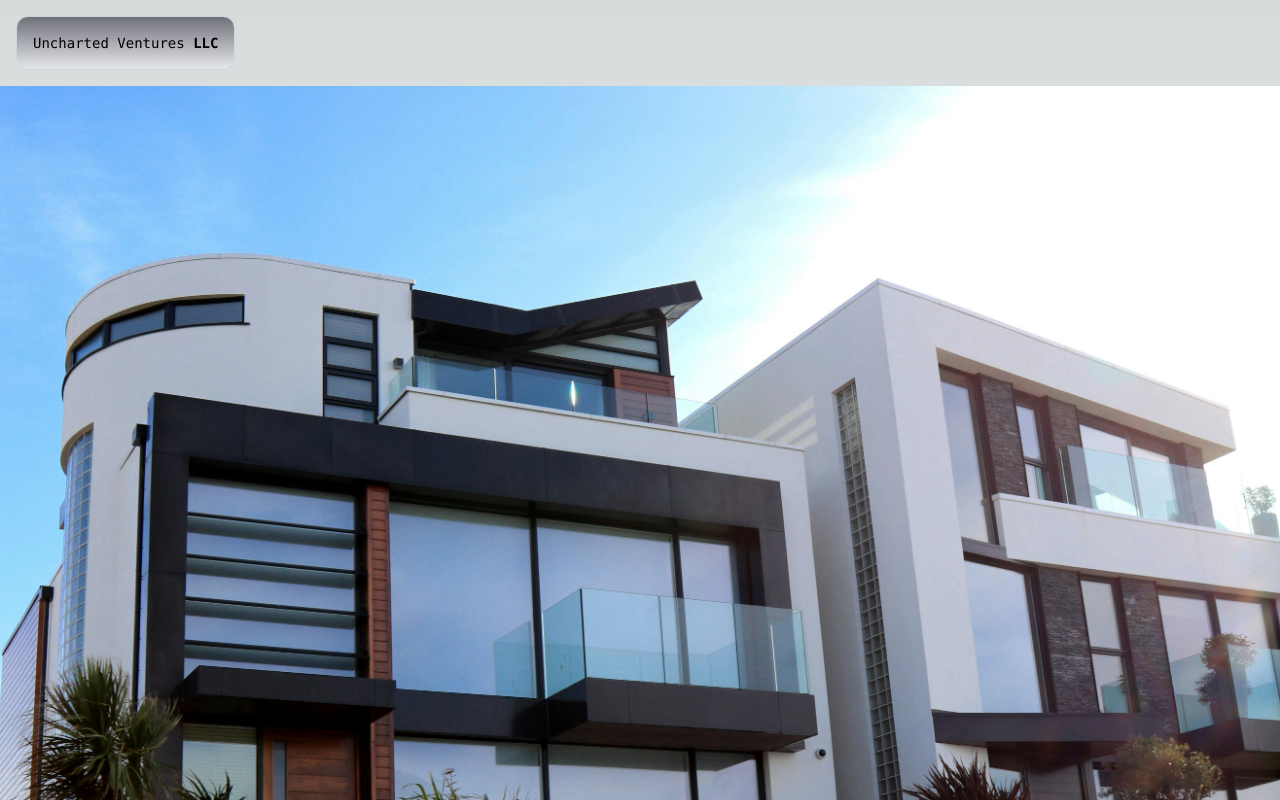
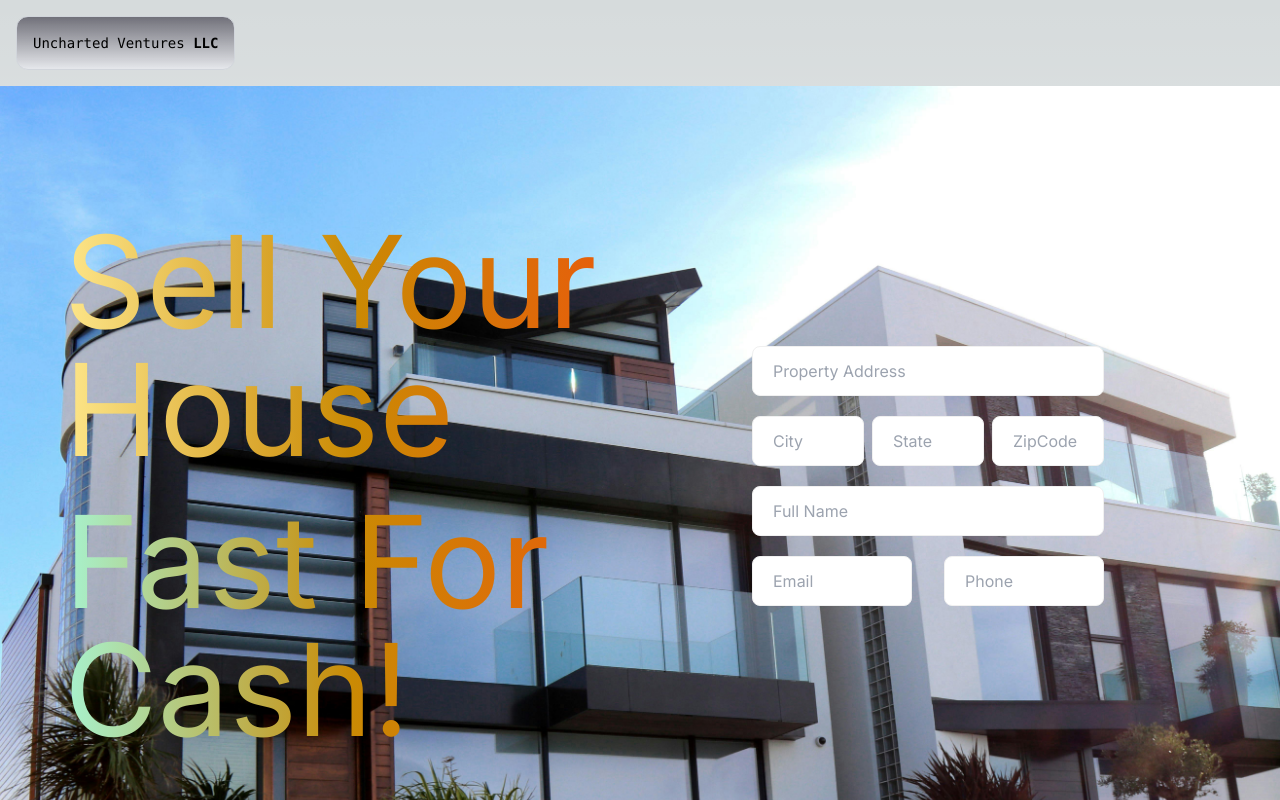
Before and after one commit to ainoyatov/uncharted-ventures, a Next.js app: page / in a window 1280 px wide. Shown: the top 800 px of the page. Built offline with nearby package versions, Linux system fonts and the light colour scheme.

Commit message:
Title + form added

```diff
--- a/app/layout.tsx
+++ b/app/layout.tsx
@@ -5,8 +5,8 @@ import "./globals.css";
 const inter = Inter({ subsets: ["latin"] });
 
 export const metadata: Metadata = {
-  title: "Create Next App",
-  description: "Generated by create next app",
+  title: "Uncharted Ventures",
+  description: "A Real Estate investment firm",
 };
 
 export default function RootLayout({
--- a/app/page.tsx
+++ b/app/page.tsx
@@ -1,10 +1,12 @@
 import Image from "next/image";
+import ContactForm from '@/components/google/contactForm/contact-form'
 
 export default function Home() {
   return (
-    <main className="flex min-h-screen flex-col items-center justify-between lg:pt-4">
-      <div className="z-10 w-full px-4 items-center justify-between font-mono text-sm lg:flex">
-        <p className="fixed lg:mb-4 left-0 top-0 flex w-full justify-center border-b border-gray-300 bg-gradient-to-b from-zinc-500 pb-6 pt-8 backdrop-blur-2xl dark:border-neutral-800 dark:bg-zinc-800/30 dark:from-inherit lg:static lg:w-auto  lg:rounded-xl lg:border lg:bg-gray-200 lg:p-4 lg:dark:bg-zinc-800/30">
+    <main className="flex flex-col items-center justify-between lg:pt-4 min-w-[400px]">
+
+      <div className="z-10 w-full px-4 items-center justify-between font-mono text-sm lg:flex ">
+        <p className="fixed lg:mb-4 left-0 top-0 flex w-full justify-center border-b border-gray-300 bg-gradient-to-b from-zinc-500 p-4 backdrop-blur-2xl dark:border-neutral-800 dark:bg-zinc-800/30 dark:from-inherit lg:static lg:w-auto  lg:rounded-xl lg:border lg:bg-gray-200 lg:p-4 lg:dark:bg-zinc-800/30">
           Uncharted Ventures&nbsp;
           <code className="font-mono font-bold">LLC</code>
         </p>
@@ -28,16 +30,32 @@ export default function Home() {
         </div> */}
       </div>
 
-      <div className="flex">
+      <div className="relative w-full h-screen">
           <Image
-          className="relative dark:drop-shadow-[0_0_0.3rem_#ffffff70]"
-          src="/modern-condo.jpeg"
-          alt="Hope Page Image"
-          width={3480}
-          height={3480}
-          priority
-        />
+            className="relative dark:drop-shadow-[0_0_0.3rem_#ffffff70]"
+            src="/modern-condo.jpeg"
+            alt="Hope Page Image"
+            fill
+            objectFit="cover"
+            priority
+          />
+
+          <div className="absolute inset-0 grid md:grid-cols-2 items-center  place-items-center p-4 md:px-10 xl:p-16 2xl:p-24">
+            <div className="">
+              <div className="flex flex-col">
+                <h1 className="bg-gradient-to-r from-amber-200 via-yellow-600 to-orange-600 bg-clip-text text-transparent text-5xl sm:text-7xl lg:text-8xl xl:text-9xl 2xl:text-[156px]">Sell Your House</h1>
+                <br />
+                <h1 className="bg-gradient-to-r from-emerald-200 via-yellow-600 to-orange-600 bg-clip-text text-transparent text-5xl sm:text-7xl lg:text-8xl xl:text-9xl 2xl:text-[156px]">Fast For Cash!</h1>
+              </div>
+
+            </div>
+            <div className="">
+              <ContactForm />
+            </div>
+          </div>
       </div>
+
+
 
       <div className="mb-32 mt-16 grid text-center lg:mb-0 lg:w-full lg:max-w-5xl lg:grid-cols-4 lg:text-left">
         <a
--- /dev/null
+++ b/components/google/contactForm/contact-form.jsx
@@ -0,0 +1,79 @@
+'use client'
+
+
+const ContactForm = () => {
+
+    return (
+        <form>
+            <div className="flex flex-col max-w-sm">
+                <div className="relative">
+                    <label htmlFor='name'></label>
+                    <input
+                        placeholder="Property Address"
+                        type="text"
+                        className="border border-[#F0F0F0]  h-[50px] rounded-lg p-5 mb-5 w-full"
+                    />
+                </div>
+
+                <div className="flex flex-row space-x-2 ">
+                    <div>
+                        <label htmlFor="city"></label>
+                        <input
+                            placeholder="City"
+                            type="text"
+                            className="border border-[#F0F0F0] h-[50px] rounded-lg p-5 mb-5 min-w-16 max-w-28"
+                        />
+                    </div>
+                    <div>
+                        <label htmlFor="state"></label>
+                        <input
+                            placeholder="State"
+                            type="text"
+                            className="border border-[#F0F0F0] h-[50px] rounded-lg p-5 mb-5 min-w-16 max-w-28"
+                        />
+                    </div>
+                    <div>
+                        <label htmlFor="zipcode"></label>
+                        <input
+                            placeholder="ZipCode"
+                            type="text"
+                            className="border border-[#F0F0F0] h-[50px] rounded-lg p-5 mb-5 min-w-16 max-w-28"
+                        />
+                    </div>
+                </div>
+
+                <div className="relative">
+                    <label htmlFor='full-name'></label>
+                    <input
+                        placeholder="Full Name"
+                        type="text"
+                        className="border border-[#F0F0F0]  h-[50px] rounded-lg p-5 mb-5 w-full"
+                    />
+                </div>
+
+                <div className="flex flex-row justify-between">
+                    <div>
+                        <label htmlFor="email"></label>
+                        <input
+                            placeholder="Email"
+                            type="text"
+                            className="border border-[#F0F0F0] h-[50px] rounded-lg p-5 mb-5  min-w-16 max-w-40"
+                        />
+                    </div>
+                    <div>
+                        <label htmlFor="phone"></label>
+                        <input
+                            placeholder="Phone"
+                            type="text"
+                            className="border border-[#F0F0F0] h-[50px] rounded-lg p-5 mb-5  min-w-16 max-w-40"
+                        />
+                    </div>
+
+                </div>
+            </div>
+        </form>
+    );
+
+}
+
+export default ContactForm;
--- a/tailwind.config.ts
+++ b/tailwind.config.ts
@@ -1,4 +1,6 @@
 import type { Config } from "tailwindcss";
+
+const defaultTheme = require('tailwindcss/defaultTheme')
 
 const config: Config = {
   content: [
@@ -7,6 +9,12 @@ const config: Config = {
     "./app/**/*.{js,ts,jsx,tsx,mdx}",
   ],
   theme: {
+    screens: {
+      'xs': '475px',
+      'ml': '900px',
+      '3xl': '1537px',
+      ...defaultTheme.screens,
+    },
     extend: {
       backgroundImage: {
         "gradient-radial": "radial-gradient(var(--tw-gradient-stops))",
```
